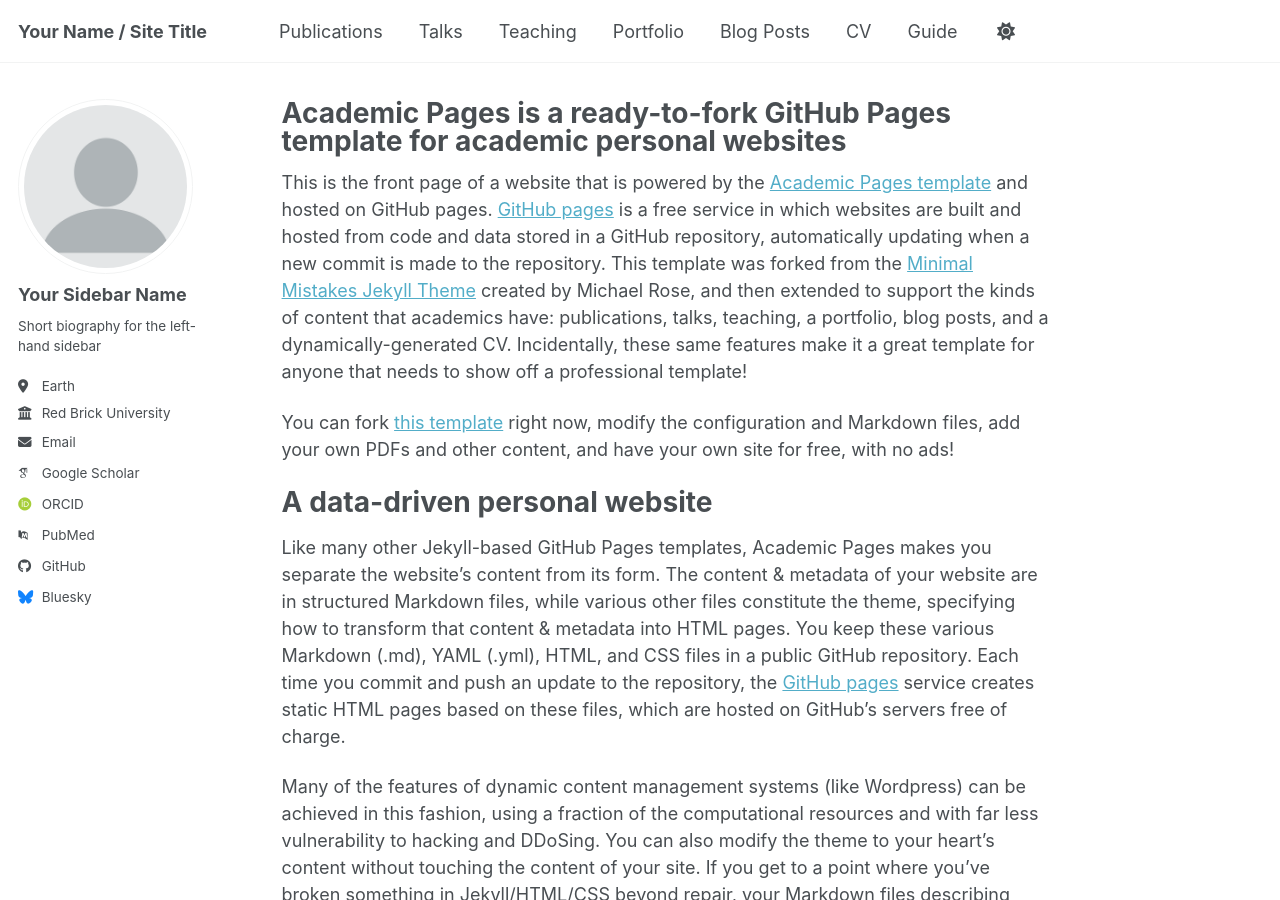
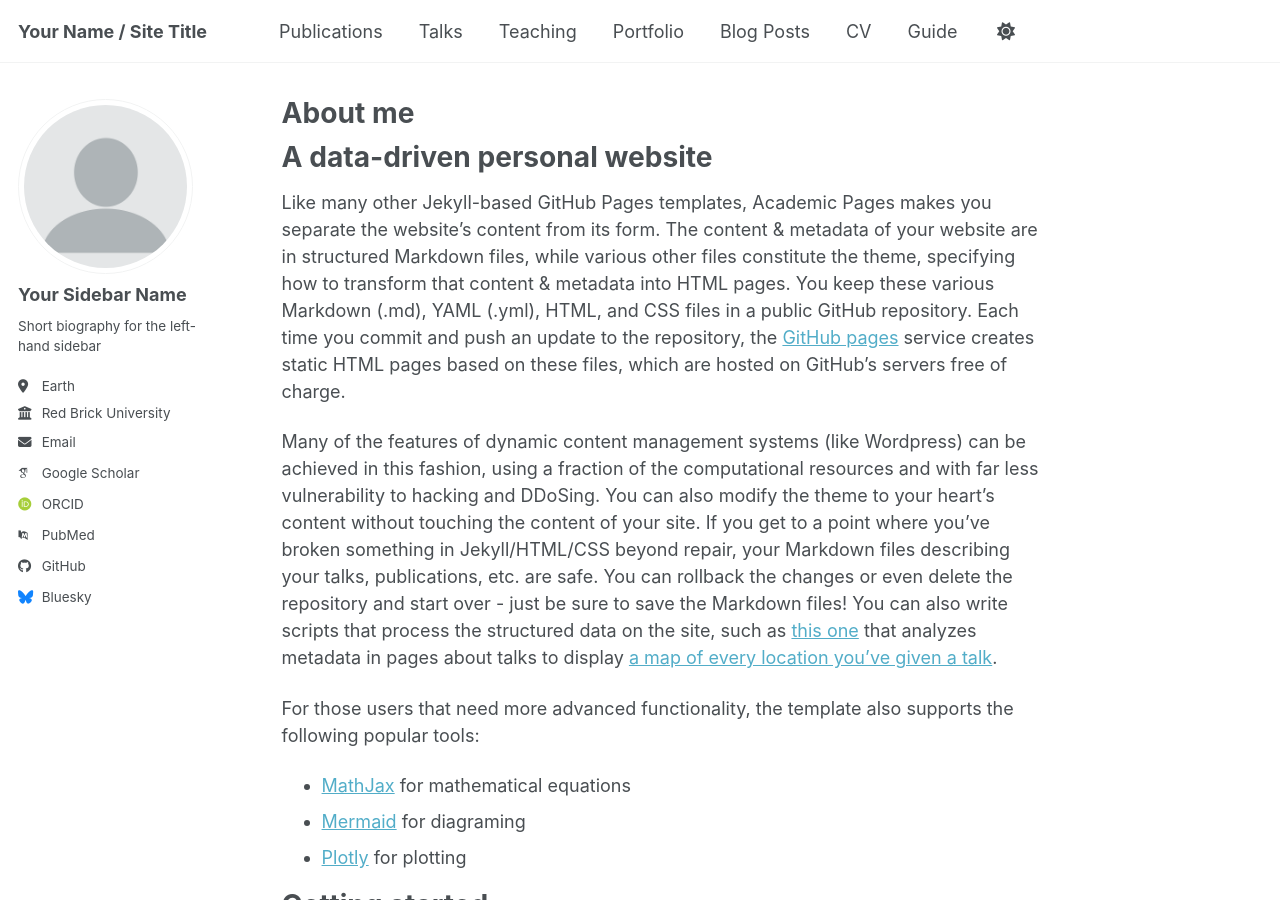
Before and after one commit to LQgdwind/LQgdwind.github.io, a Jekyll site: the page built from _pages/about.md, in a window 1280 px wide and 900 px high. Built offline with Jekyll 4.4.1, drawn with Linux system fonts in a browser that asks for light colours; some web fonts are replaced; a script bundle is joined from its source files by our own code; library files that are not in the unit come from our copies.

Commit message:
Update about.md

```diff
--- a/_pages/about.md
+++ b/_pages/about.md
@@ -1,15 +1,12 @@
 ---
 permalink: /
-title: "Academic Pages is a ready-to-fork GitHub Pages template for academic personal websites"
+title: "About me"
 author_profile: true
 redirect_from:
   - /about/
   - /about.html
 ---
 
-This is the front page of a website that is powered by the [Academic Pages template](https://github.com/academicpages/academicpages.github.io) and hosted on GitHub pages. [GitHub pages](https://pages.github.com) is a free service in which websites are built and hosted from code and data stored in a GitHub repository, automatically updating when a new commit is made to the repository. This template was forked from the [Minimal Mistakes Jekyll Theme](https://mmistakes.github.io/minimal-mistakes/) created by Michael Rose, and then extended to support the kinds of content that academics have: publications, talks, teaching, a portfolio, blog posts, and a dynamically-generated CV. Incidentally, these same features make it a great template for anyone that needs to show off a professional template!
-
- You can fork [this template](https://github.com/academicpages/academicpages.github.io) right now, modify the configuration and Markdown files, add your own PDFs and other content, and have your own site for free, with no ads!
 
 A data-driven personal website
 ======
```
